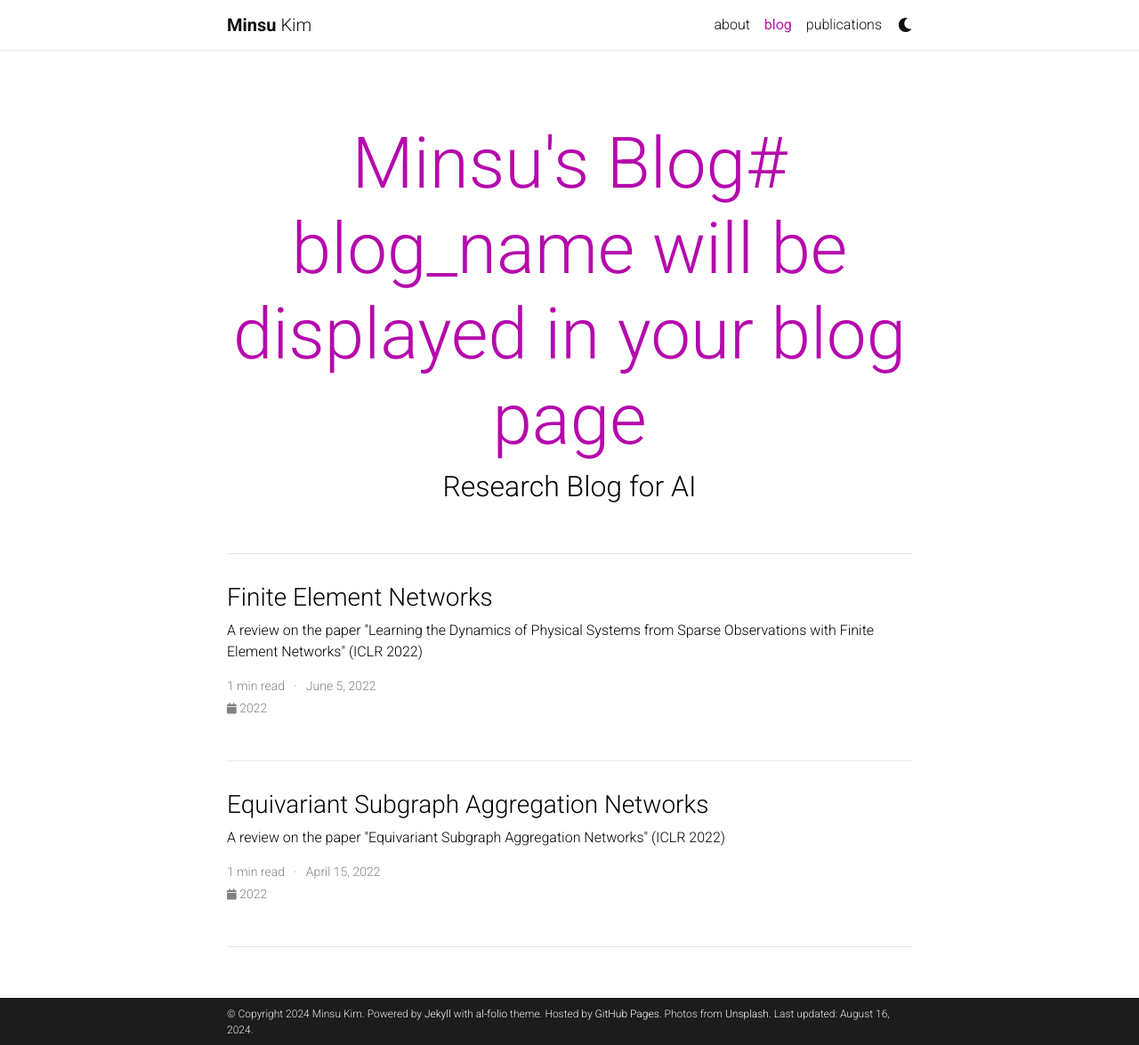
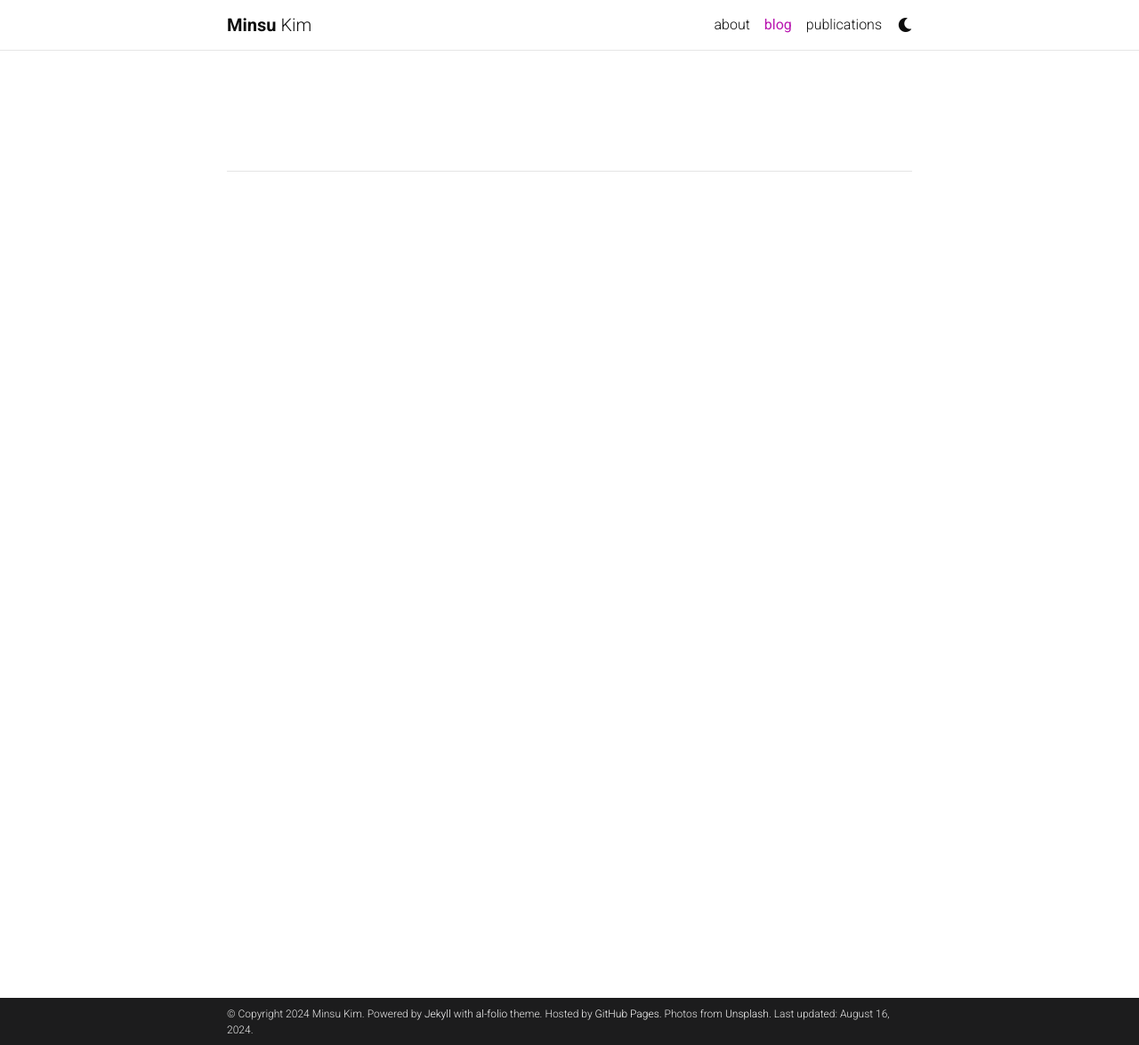
Before and after one commit to minsuukim/minsuukim.github.io, a Jekyll site: the page built from blog/index.html, in a window 1280 px wide and 1175 px high. Shown: the whole window at 89% size. Built offline with Jekyll 4.4.1, drawn with Linux system fonts in a browser that asks for light colours; the list of posts is cut into pages by our own code; comment, search, counter and statistics services are not loaded; a style sheet for code colours, icons or effects is not loaded.

Commit message:
Update _config.yml

```diff
--- a/_config.yml
+++ b/_config.yml
@@ -102,33 +102,7 @@
 google_site_verification:  # your google-site-verification ID (Google Search Console)
 bing_site_verification:  # out your bing-site-verification ID (Bing Webmaster)
 
-# -----------------------------------------------------------------------------
-# Blog
-# -----------------------------------------------------------------------------
 
-blog_name: Minsu's Blog# blog_name will be displayed in your blog page
-permalink: /blog/:year/:title/
-blog_description: Research Blog for AI
-
-related_blog_posts:
-  enabled: true
-  max_related: 5
-
-
-# Pagination
-pagination:
-  enabled: true
-
-# Comments
-disqus_shortname: # put your disqus shortname
-# https://help.disqus.com/en/articles/1717111-what-s-a-shortname
-
-# External sources.
-# If you have blog posts published on medium.com or other exteranl sources,
-# you can display them in your blog by adding a link to the RSS feed.
-# external_sources:
-#   - name: medium.com
-#     rss_url: https://medium.com/@al-folio/feed
 
 # -----------------------------------------------------------------------------
 # Collections
```
